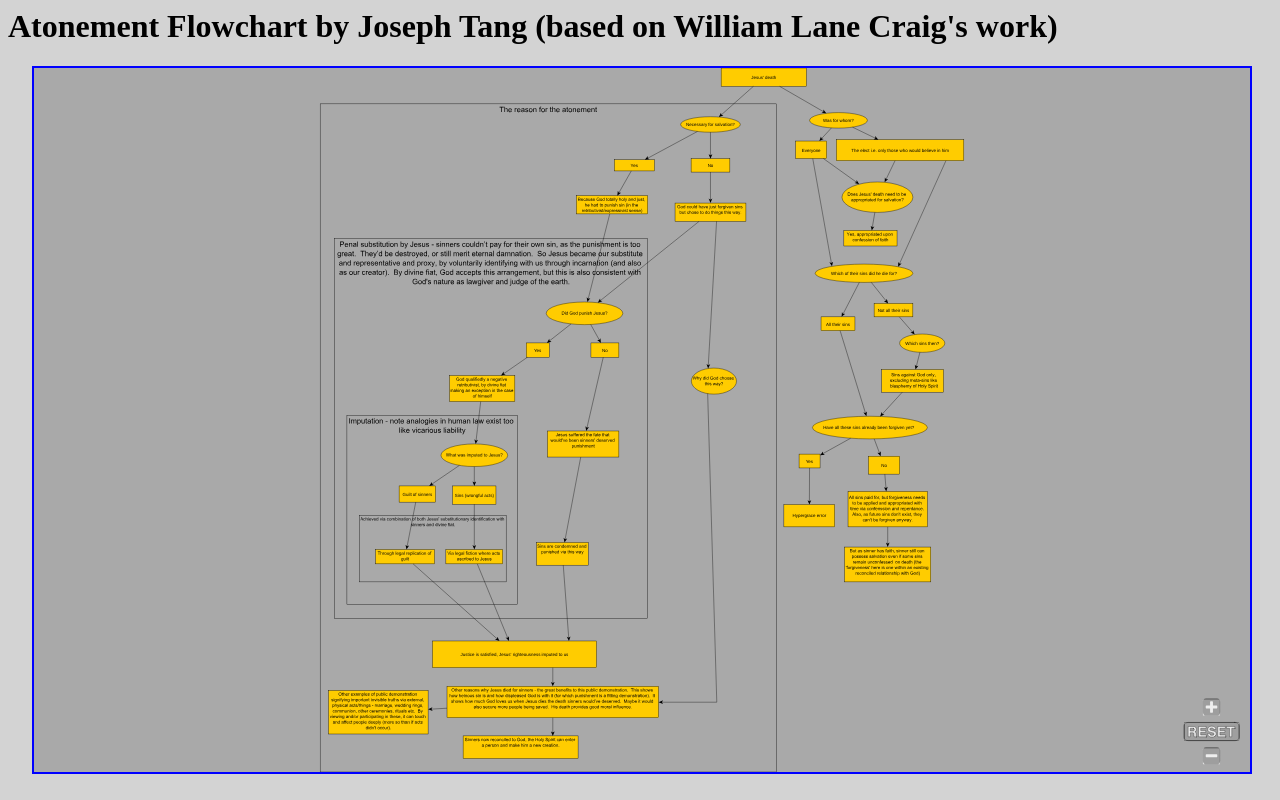
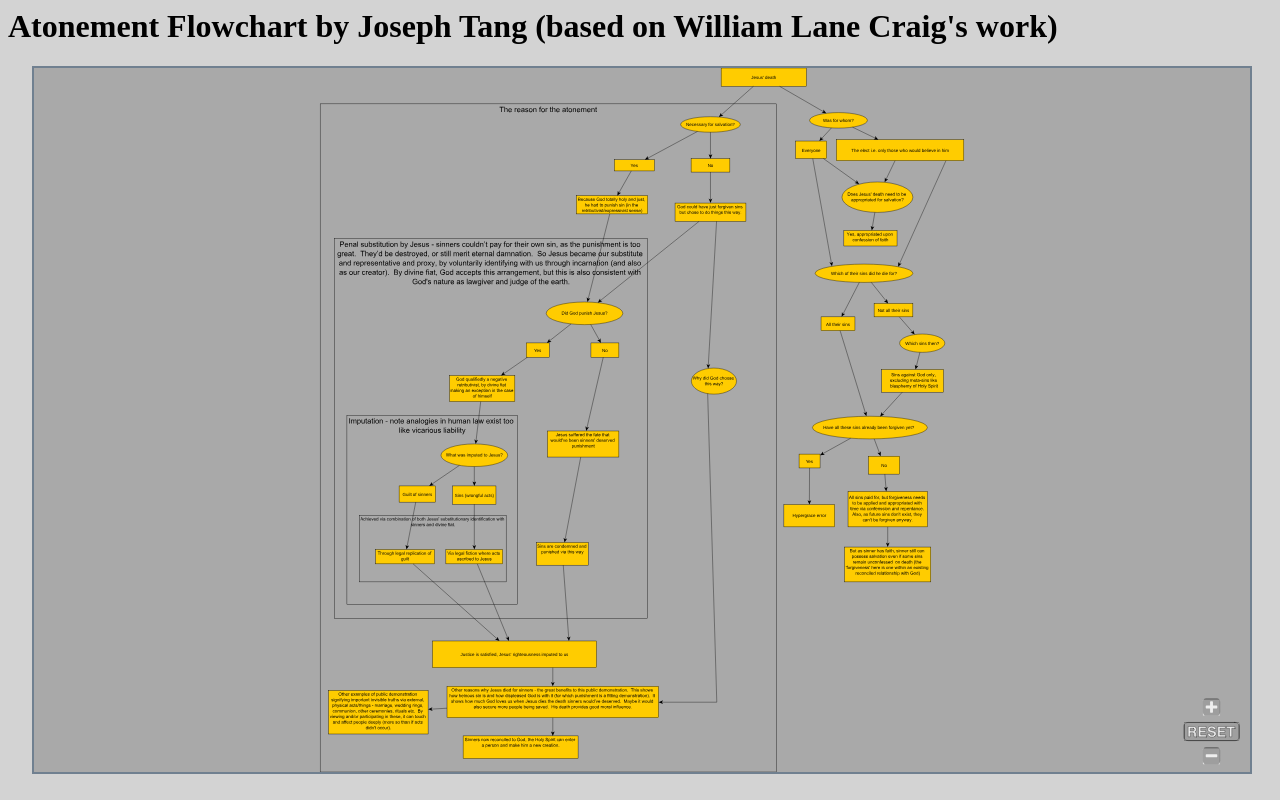
Before and after one commit to josephtangy7/AtonementChart, a plain HTML site: page index.html in a window 1280 px wide. Drawn offline with Linux system fonts and the light colour scheme.

Commit message:
Update index.html

```diff
--- a/index.html
+++ b/index.html
@@ -13,7 +13,7 @@
 
       <div id="container" >
           <object id="AtonementChart" type="image/svg+xml" data="AtonementFlowchart2.svg"
-                  style="width:95%;height:88vmin;border:2px solid blue; position:absolute; left:2.5%; background-color:darkgrey;">
+                  style="width:95%;height:88vmin;border:2px solid SlateGrey; position:absolute; left:2.5%; background-color:darkgrey;">
               Your browser does not support SVG
           </object>
       </div>
```
